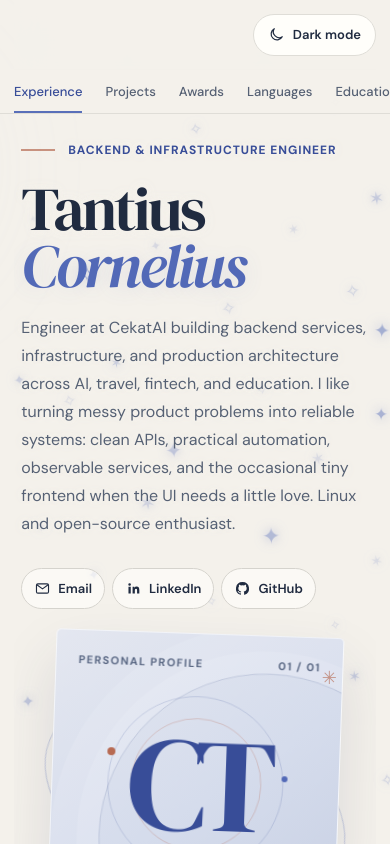
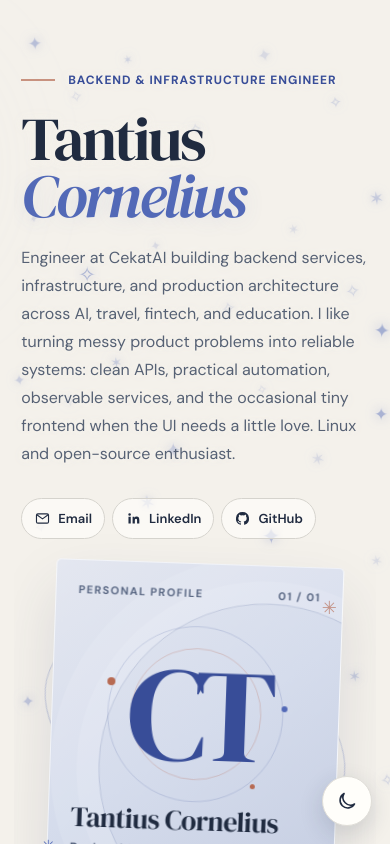
Before and after one commit to CorneliusTantius/CorneliusTantius.github.io, a Preact app: page / in a window 390 px wide. Shown: the top 844 px of the page. Built offline with nearby package versions, Linux system fonts and the light colour scheme.

Commit message:
Remove top navigation and float theme toggle

```diff
--- a/src/App.css
+++ b/src/App.css
@@ -1,16 +1,10 @@
 #root { min-height: 100vh; }
 .portfolio-shell { width: min(100% - 96px, 1240px); margin: 0 auto; }
-.topbar { min-height: 88px; display: flex; align-items: center; justify-content: flex-end; gap: 22px; border-bottom: 1px solid var(--line); position: sticky; top: 0; z-index: 20; background: rgba(244,241,235,.93); backdrop-filter: blur(16px); }
 .footer-brand span { color: var(--terracotta); }
-.primary-nav { display: flex; align-items: center; justify-content: flex-end; gap: clamp(18px, 2.6vw, 37px); }
-.theme-toggle { min-height: 42px; display: inline-flex; flex: 0 0 auto; align-items: center; justify-content: center; gap: 8px; padding: 0 14px; color: var(--ink); border: 1px solid var(--line); border-radius: 999px; background: var(--surface); font: 600 13px/1 var(--sans); cursor: pointer; transition: color .2s, border-color .2s, background .2s, transform .2s; }
-.theme-toggle svg { width: 17px; height: 17px; }
-.theme-toggle:hover { color: var(--accent-dark); border-color: var(--accent); transform: translateY(-1px); }
+.theme-toggle { position: fixed; z-index: 30; right: max(24px, env(safe-area-inset-right)); bottom: max(24px, env(safe-area-inset-bottom)); width: 54px; height: 54px; display: grid; place-items: center; padding: 0; color: var(--ink); border: 1px solid var(--line); border-radius: 50%; background: var(--surface); box-shadow: 0 8px 24px rgba(31,43,65,.16); backdrop-filter: blur(14px); cursor: pointer; transition: color .2s, border-color .2s, background .2s, transform .2s, box-shadow .2s; }
+.theme-toggle svg { width: 22px; height: 22px; }
+.theme-toggle:hover { color: var(--accent-dark); border-color: var(--accent); transform: translateY(-2px); box-shadow: 0 12px 28px rgba(31,43,65,.2); }
 .theme-toggle:focus-visible { outline: 3px solid var(--accent); outline-offset: 4px; }
-.nav-link { position: relative; color: var(--muted); text-decoration: none; font-size: 14px; font-weight: 500; transition: color .2s ease; }
-.nav-link::after { content: ''; position: absolute; left: 0; right: 0; bottom: -10px; height: 2px; background: var(--accent); transform: scaleX(0); transform-origin: left; transition: transform .22s ease; }
-.nav-link:hover, .nav-link.active { color: var(--accent-dark); }
-.nav-link.active::after, .nav-link:hover::after { transform: scaleX(1); }
 
 .hero { min-height: 655px; position: relative; display: grid; grid-template-columns: 1.08fr .92fr; align-items: center; gap: 38px; padding: 76px 5% 103px; border-bottom: 1px solid var(--line); overflow: hidden; }
 .hero-copy { position: relative; z-index: 2; max-width: 675px; }
@@ -41,7 +35,7 @@
 .scroll-note { position: absolute; bottom: 31px; left: 5%; display: flex; align-items: center; gap: 12px; color: var(--dim); text-decoration: none; font-size: 12px; font-weight: 700; letter-spacing: .06em; text-transform: uppercase; }
 .scroll-note:hover { color: var(--accent-dark); }.scroll-line { width: 40px; height: 2px; background: var(--terracotta); }
 
-.content-section { padding: 104px 5% 0; scroll-margin-top: 108px; }
+.content-section { padding: 104px 5% 0; scroll-margin-top: 24px; }
 .section-heading { display: flex; align-items: center; gap: 16px; margin-bottom: 39px; }
 .section-heading h2 { margin: 0; color: var(--ink); font: 400 clamp(28px, 3vw, 38px)/1.15 var(--serif); letter-spacing: -.02em; }
 .heading-rule { height: 1px; flex: 1; margin-left: 9px; background: linear-gradient(90deg, #d4d0c7, transparent); }
@@ -121,8 +115,6 @@
 .hero-copy[data-reveal] { transition-duration: .8s; }
 
 :root[data-theme='dark'] body::before { background-image: radial-gradient(rgba(222,228,240,.16) .6px, transparent .8px); opacity: .11; }
-:root[data-theme='dark'] .topbar { background: rgba(20,24,32,.93); }
-:root[data-theme='dark'] .primary-nav { background: rgba(20,24,32,.97); }
 :root[data-theme='dark'] .social-btn { border-color: #3b4351; background: rgba(28,34,45,.8); }
 :root[data-theme='dark'] .social-btn:hover { color: #141820; border-color: var(--accent); background: var(--accent); }
 :root[data-theme='dark'] .profile-caption { color: #202b40; }
@@ -135,8 +127,6 @@
 
 @media (max-width: 1080px) {
   .portfolio-shell { width: min(100% - 56px, 950px); }
-  .primary-nav { gap: 20px; }
-  .nav-link { font-size: 13px; }
   .hero { min-height: 600px; gap: 24px; padding-left: 2%; padding-right: 2%; }
   .hero h1 { font-size: clamp(66px, 9vw, 96px); }
   .profile-card { min-height: 360px; }
@@ -146,13 +136,8 @@
 }
 
 @media (max-width: 760px) {
-  html { scroll-padding-top: 112px; }
   .portfolio-shell { width: calc(100% - 36px); }
-  .topbar { min-height: 70px; gap: 16px; }
-  .primary-nav { position: absolute; top: 69px; left: -18px; right: -18px; height: 45px; justify-content: flex-start; gap: 23px; padding: 0 18px; overflow-x: auto; background: rgba(244,241,235,.97); border-bottom: 1px solid var(--line); scrollbar-width: none; }
-  .primary-nav::-webkit-scrollbar { display: none; }
-  .nav-link { flex: 0 0 auto; font-size: 13px; }
-  .nav-link::after { bottom: -13px; }
+  .theme-toggle { right: max(18px, env(safe-area-inset-right)); bottom: max(18px, env(safe-area-inset-bottom)); width: 50px; height: 50px; }
   .hero { min-height: 0; grid-template-columns: 1fr; gap: 4px; padding: 72px 2% 78px; }
   .hero-copy { max-width: none; }
   .eyebrow { font-size: 12px; }
@@ -163,7 +148,7 @@
   .profile-monogram { inset: 61px 19px 79px; }.profile-monogram span { font-size: clamp(115px, 34vw, 170px); }
   .profile-card-bottom { font-size: 12px; }.profile-caption { font-size: 28px; }
   .scroll-note { left: 2%; bottom: 21px; }
-  .content-section, .projects-section, .awards-section, .languages-section, .education-section, .skills-section { padding: 76px 0 0; scroll-margin-top: 119px; }
+  .content-section, .projects-section, .awards-section, .languages-section, .education-section, .skills-section { padding: 76px 0 0; scroll-margin-top: 24px; }
   .section-heading { gap: 11px; margin-bottom: 27px; }.section-heading h2 { font-size: clamp(27px, 7vw, 34px); }
   .experience-list { --timeline-x: 37.5px; }.experience-list::before { top: 38px; bottom: 38px; }.experience-card { grid-template-columns: 37px 1fr; gap: 13px; padding: 18px 19px; }
   .company { font-size: 21px; }.role { font-size: 14px; margin: 5px 0 13px; }
@@ -311,7 +296,6 @@
 .skill-card:nth-child(3n + 2) .skill-icon { animation-delay: -1.7s; }
 .skill-card:nth-child(3n) .skill-icon { animation-delay: -3.3s; }
 .scroll-line { transform-origin: left center; animation: scroll-pulse 2.8s ease-in-out infinite; }
-.nav-link.active::after { animation: nav-glint 4.5s ease-in-out infinite; }
 .award-card::before { content: ''; position: absolute; z-index: 0; width: 170px; aspect-ratio: 1; right: -90px; bottom: -115px; border-radius: 50%; background: radial-gradient(circle, var(--accent-soft), transparent 70%); pointer-events: none; animation: award-drift 12s ease-in-out infinite alternate; }
 .award-card:nth-child(2)::before { animation-delay: -4s; }
 .award-card:nth-child(3)::before { animation-delay: -8s; }
@@ -382,10 +366,6 @@
   0%, 100% { scale: 1 1; opacity: .65; }
   50% { scale: .72 1; opacity: 1; }
 }
-@keyframes nav-glint {
-  0%, 100% { opacity: 1; }
-  50% { opacity: .55; }
-}
 @keyframes award-drift {
   from { transform: translate(-8px, 5px) scale(.9); opacity: .45; }
   to { transform: translate(8px, -8px) scale(1.1); opacity: .8; }
@@ -417,7 +397,6 @@
   .project-art-coordinate,
   .skill-icon,
   .scroll-line,
-  .nav-link.active::after,
   .award-card::before,
   .language-signal,
   .footer-brand span { animation: none !important; }
--- a/src/App.tsx
+++ b/src/App.tsx
@@ -1,12 +1,6 @@
 import { useEffect, useState } from 'preact/hooks'
 import './App.css'
 import { awards, education, heroContent, languages, projects, workExperience } from './content'
-
-const navigation = [
-  { id: 'work-experience', label: 'Experience' }, { id: 'projects', label: 'Projects' },
-  { id: 'awards-honors', label: 'Awards' }, { id: 'languages', label: 'Languages' },
-  { id: 'education', label: 'Education' }, { id: 'skills', label: 'Skills' },
-]
 
 const backgroundStarGlyphs = [
   '✦', '✧', '✶', '✧', '✦', '✧', '✶', '✦', '✧', '✦', '✧', '✶',
@@ -47,7 +41,6 @@ function ThemeIcon({ theme }: { theme: Theme }) {
 }
 
 function App() {
-  const [activeSection, setActiveSection] = useState(navigation[0].id)
   const [theme, setTheme] = useState<Theme>(getInitialTheme)
 
   useEffect(() => {
@@ -72,16 +65,7 @@ function App() {
     }, { threshold: 0.12, rootMargin: '0px 0px -40px 0px' })
     revealItems.forEach((item) => revealObserver.observe(item))
 
-    const sectionObserver = new IntersectionObserver((entries) => {
-      entries.forEach((entry) => {
-        if (entry.isIntersecting) setActiveSection(entry.target.id)
-      })
-    }, { rootMargin: '-20% 0px -65% 0px' })
-    navigation.forEach(({ id }) => {
-      const section = document.getElementById(id)
-      if (section) sectionObserver.observe(section)
-    })
-    return () => { revealObserver.disconnect(); sectionObserver.disconnect() }
+    return () => revealObserver.disconnect()
   }, [])
 
   return (
@@ -90,15 +74,9 @@ function App() {
       <div className="background-stars" aria-hidden="true">
         {backgroundStarGlyphs.map((glyph, index) => <span key={index}>{glyph}</span>)}
       </div>
-      <header className="topbar">
-        <nav className="primary-nav" aria-label="Portfolio sections">
-          {navigation.map(({ id, label }) => <a key={id} className={activeSection === id ? 'nav-link active' : 'nav-link'} href={`#${id}`}>{label}</a>)}
-        </nav>
-        <button className="theme-toggle" type="button" onClick={() => setTheme(theme === 'light' ? 'dark' : 'light')} aria-label={`Switch to ${theme === 'light' ? 'dark' : 'light'} mode`} aria-pressed={theme === 'dark'} title={`Switch to ${theme === 'light' ? 'dark' : 'light'} mode`}>
-          <ThemeIcon theme={theme} />
-          <span>{theme === 'light' ? 'Dark mode' : 'Light mode'}</span>
-        </button>
-      </header>
+      <button className="theme-toggle" type="button" onClick={() => setTheme(theme === 'light' ? 'dark' : 'light')} aria-label={`Switch to ${theme === 'light' ? 'dark' : 'light'} mode`} aria-pressed={theme === 'dark'} title={`Switch to ${theme === 'light' ? 'dark' : 'light'} mode`}>
+        <ThemeIcon theme={theme} />
+      </button>
 
       <main id="top">
         <section className="hero" aria-labelledby="hero-name">
--- a/src/index.css
+++ b/src/index.css
@@ -45,7 +45,7 @@
 }
 
 * { box-sizing: border-box; }
-html { min-width: 320px; scroll-behavior: smooth; scroll-padding-top: 104px; }
+html { min-width: 320px; scroll-behavior: smooth; scroll-padding-top: 24px; }
 body { margin: 0; min-width: 320px; min-height: 100vh; background: var(--bg); }
 body::before { content: ''; position: fixed; inset: 0; z-index: -1; pointer-events: none; background-image: radial-gradient(rgba(32, 43, 64, .08) .6px, transparent .8px); background-size: 7px 7px; opacity: .2; }
 a { color: inherit; }
```
